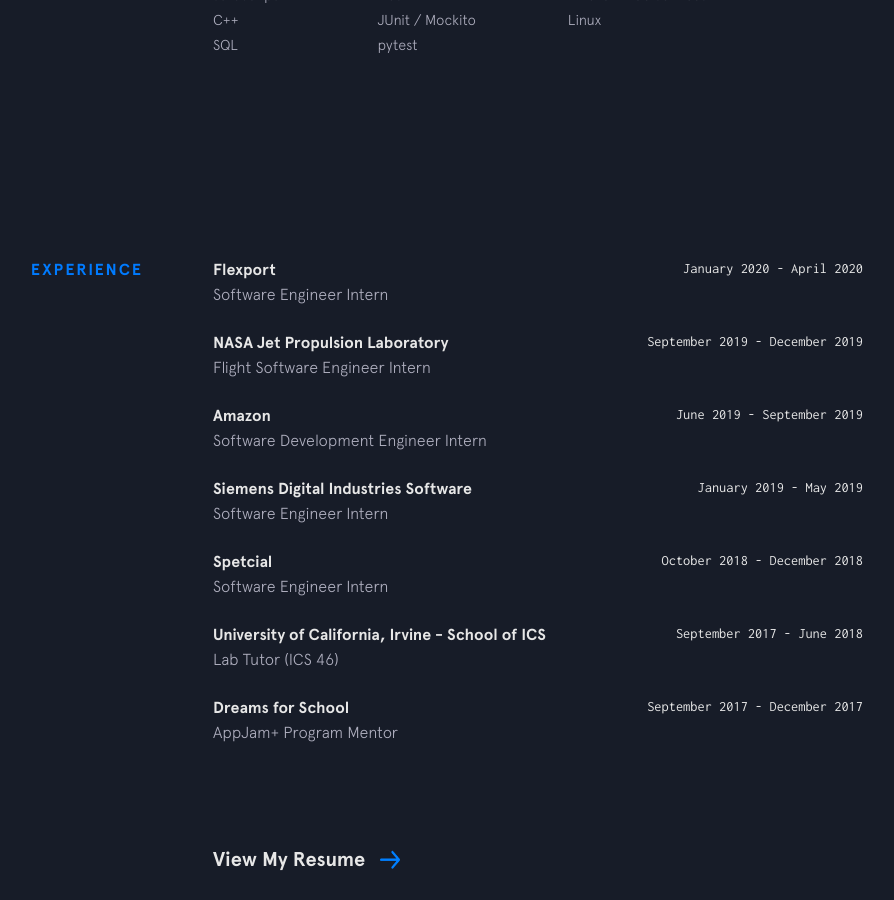
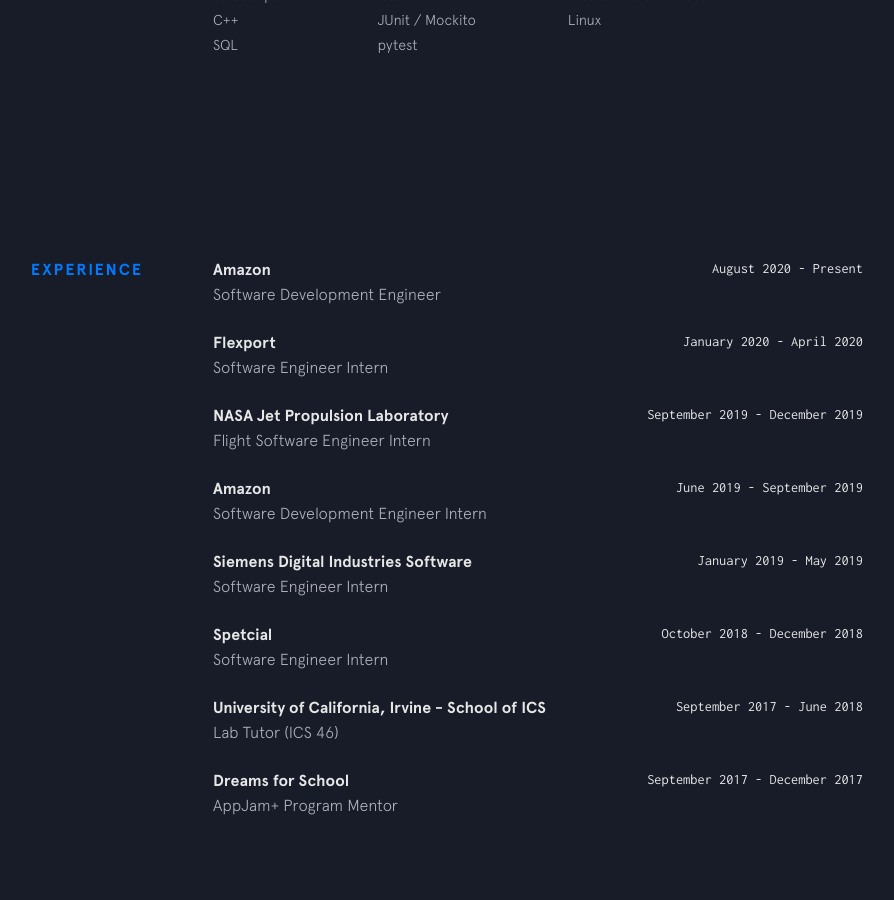
Before and after one commit to dannyhp1/portfolio-site, a Jekyll site: the page built from index.html, in a window 1280 px wide and 900 px high, scrolled down 1611 px. Shown: the whole window, without its empty margins (237-1131 px from the left). Built offline with Jekyll 4.4.1, drawn with Linux system fonts in a browser that asks for light colours; nearby versions of some CDN libraries.

Commit message:
Updated experience.

```diff
--- a/_data/experience.yml
+++ b/_data/experience.yml
@@ -1,3 +1,8 @@
+- company: Amazon
+  url: https://amazon.com
+  time: August 2020 - Present
+  position: Software Development Engineer
+
 - company: Flexport
   url: https://flexport.com
   time: January 2020 - April 2020
```
